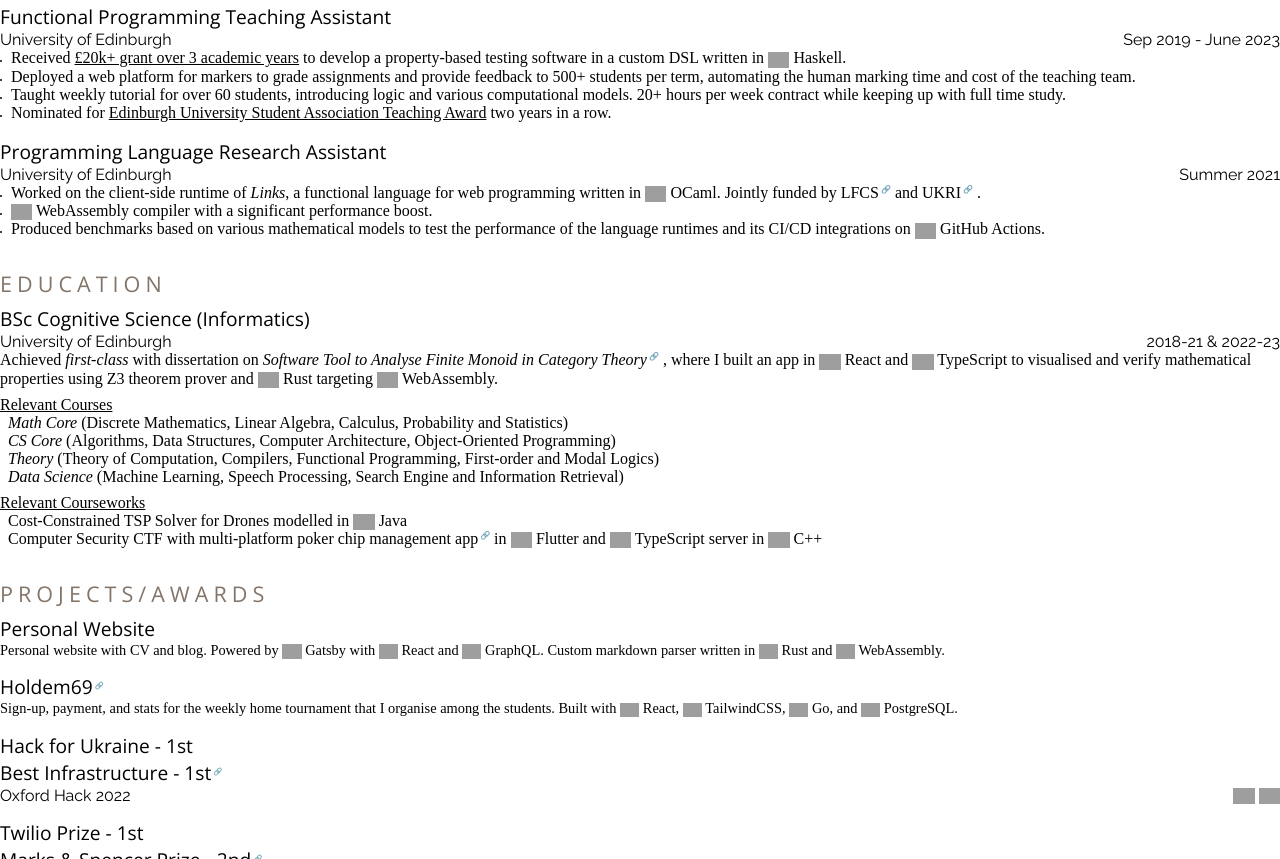
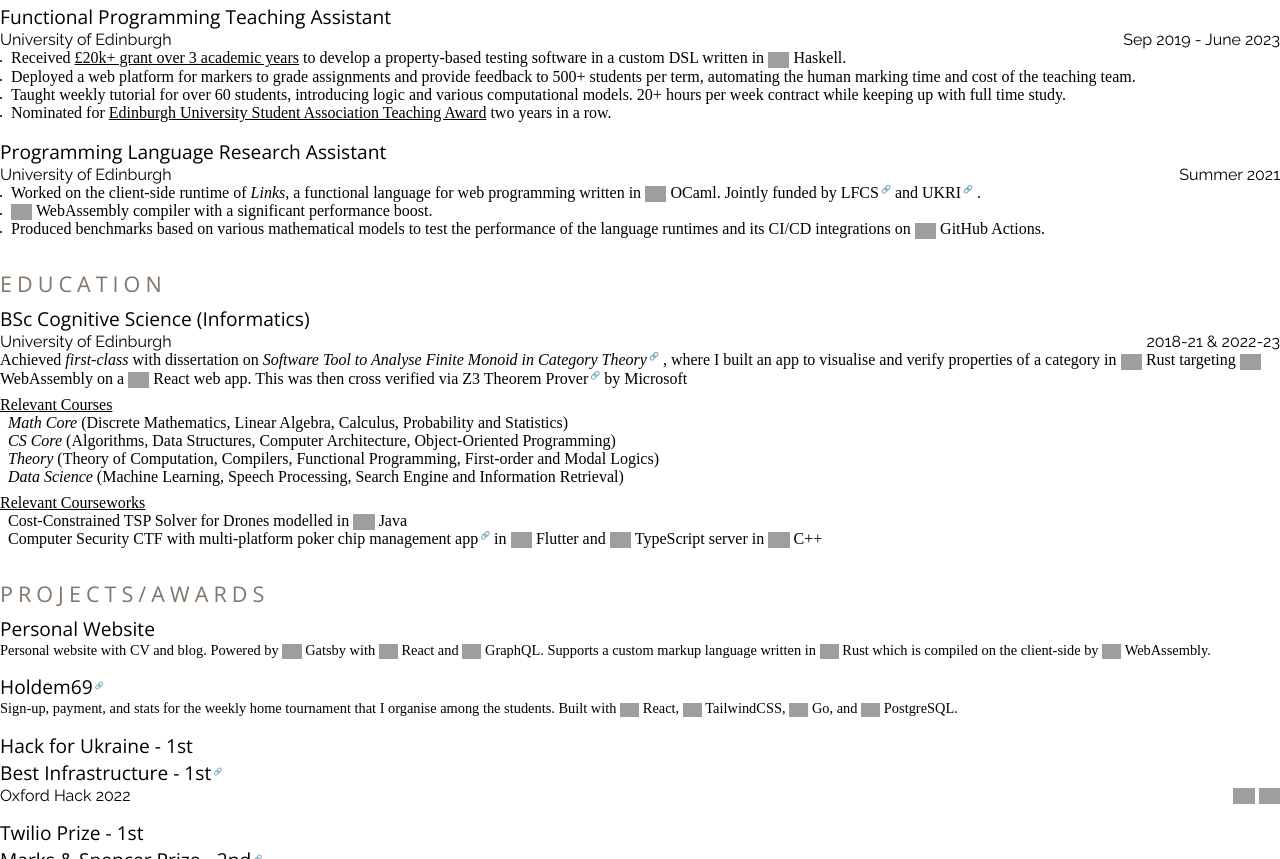
Before and after one commit to ChefYeum/chefyeum.github.io, a Gatsby site: page /cv-print in a window 1280 px wide. Shown: the part 474-1333 px from the top of the page. Built offline with nearby package versions, Linux system fonts and the light colour scheme; Gatsby itself is replaced by a stand-in of ours; grey boxes are pictures that could not be loaded.

Commit message:
Fix details

```diff
--- a/src/components/Resume/ResumeContent.tsx
+++ b/src/components/Resume/ResumeContent.tsx
@@ -57,7 +57,7 @@ const ResumeContent = () => (
       </Section>
       <Section title="Education">
         <SubSection title="BSc Cognitive Science (Informatics)" leftSub="University of Edinburgh" rightSub="2018-21 & 2022-23">
-          Achieved <em>first-class</em> with dissertation on <TextLink href="https://github.com/chefyeum/honours" emph>Software Tool to Analyse Finite Monoid in Category Theory</TextLink>, where I built an app in {<Badge name='React' />} and {<Badge name='TypeScript' />} to visualised and verify mathematical properties using Z3 theorem prover and {<Badge name='Rust' />} targeting {<Badge name='WebAssembly' />}.
+          Achieved <em>first-class</em> with dissertation on <TextLink href="https://github.com/chefyeum/honours" emph>Software Tool to Analyse Finite Monoid in Category Theory</TextLink>, where I built an app to visualise and verify properties of a category in {<Badge name='Rust' />} targeting {<Badge name='WebAssembly' />} on a {<Badge name='React'/>} web app. This was then cross verified via <TextLink href="https://github.com/Z3Prover/z3">Z3 Theorem Prover</TextLink> by Microsoft
 
           <VeryLastSection title="Relevant Courses">
             <div>
@@ -106,11 +106,11 @@ const ResumeContent = () => (
       }}>
         <SubSection title="Personal Website">
           Personal website with CV and blog. Powered by {<Badge name='Gatsby' />} with {<Badge name='React' />} and {<Badge name='GraphQL' />}.
-          Custom markdown parser written in {<Badge name='Rust' />} and {<Badge name='WebAssembly' />}.
+          Supports a custom markup language written in {<Badge name='Rust' />} which is compiled on the client-side by {<Badge name='WebAssembly' />}.
         </SubSection>
         <SubSection
           title="Holdem69"
-          href="http://chefyeum.github.io/holdem69/demo"
+          href="https://holdem69.herokuapp.com/"
         >
           Sign-up, payment, and stats for the weekly home tournament that I organise among the students. Built with {<Badge name='React' />}, {<Badge name='TailwindCSS' />}, {<Badge name='Go' />}, and {<Badge name='PostgreSQL' />}.
         </SubSection>
```
